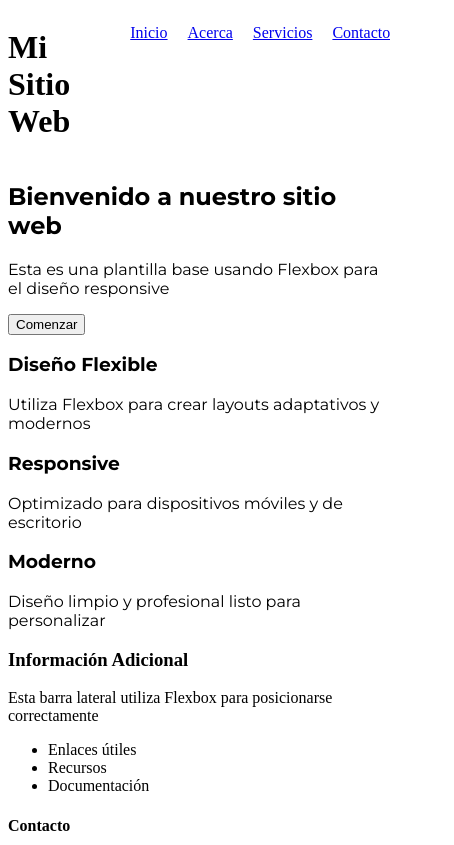
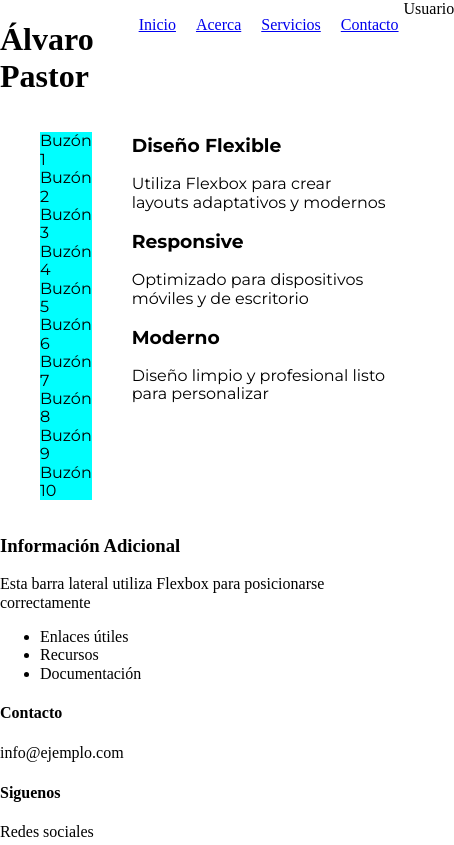
Before and after one commit to alvaropas17/cssEjerPractico1, a website: page index.html in a window 390 px wide. Shown: the top 845 px of the page, 454 px wide, since content can reach past the window. Drawn offline with nearby package versions, Linux system fonts and the light colour scheme.

Commit message:
Add normalize.css and update index.html with new structure and styles
- Integrated normalize.css for consistent styling across browsers.
- Updated index.html to include a title, normalize.css link, and modified header content.
- Enhanced main content layout with new container and user section.
- Added a new buzón section for displaying list items.
- Improved styles in styles.css for better layout and responsiveness.

```diff
--- a/index.html
+++ b/index.html
@@ -1,18 +1,22 @@
 <!DOCTYPE html>
 <html lang="es">
+
 <head>
     <meta charset="UTF-8">
     <meta name="viewport" content="width=device-width, initial-scale=1.0">
     <title>Flexbox Website Boilerplate</title>
+    <link rel="stylesheet" href="./node_modules/normalize.css/normalize.css">
     <link rel="stylesheet" href="/styles.css">
 </head>
+
 <body>
-    <div class="container">
+    <div id="container">
         <!-- Header -->
         <header class="header">
             <div class="logo">
-                <h1>Mi Sitio Web</h1>
+                <h1>Álvaro Pastor</h1>
             </div>
+
             <nav class="navigation">
                 <ul>
                     <li><a href="#inicio">Inicio</a></li>
@@ -21,19 +25,36 @@
                     <li><a href="#contacto">Contacto</a></li>
                 </ul>
             </nav>
+            <div id="usuario">Usuario</div>
+
         </header>
 
         <!-- Main Content Area -->
         <main class="main-content">
             <!-- Hero Section -->
-            <section class="hero">
+            <!-- <section class="hero">
                 <div class="hero-content">
                     <h2>Bienvenido a nuestro sitio web</h2>
                     <p>Esta es una plantilla base usando Flexbox para el diseño responsive</p>
                     <button class="cta-button">Comenzar</button>
                 </div>
-            </section>
+            </section> -->
 
+
+            <div id="buzon">
+                <ul>
+                    <li>Buzón 1</li>
+                    <li>Buzón 2</li>
+                    <li>Buzón 3</li>
+                    <li>Buzón 4</li>
+                    <li>Buzón 5</li>
+                    <li>Buzón 6</li>
+                    <li>Buzón 7</li>
+                    <li>Buzón 8</li>
+                    <li>Buzón 9</li>
+                    <li>Buzón 10</li>
+                </ul>
+            </div>
             <!-- Content Sections -->
             <section class="content-section">
                 <div class="content-grid">
@@ -85,4 +106,5 @@
         </footer>
     </div>
 </body>
+
 </html>
--- /dev/null
+++ b/package.json
@@ -0,0 +1,5 @@
+{
+  "dependencies": {
+    "normalize.css": "^8.0.1"
+  }
+}
--- a/styles.css
+++ b/styles.css
@@ -1,13 +1,39 @@
 @import url('https://fonts.googleapis.com/css2?family=Montserrat:ital,wght@0,100..900;1,100..900&display=swap');
+
+#container {
+    max-width: 1600px;
+    margin: 0 auto;
+}
+
+#container header {
+    display: flex;
+    justify-content: space-between;
+    gap: 5px;
+}
 
 .main-content {
     font-family: "Montserrat", sans-serif;
 }
 
-.header, .navigation ul {
+main {
+    display: flex;
+}
+
+.navigation ul {
     display: flex;
     gap: 20px;
     list-style: none;
+}
+
+
+#buzon ul li {
+    background-color: aqua;
+    list-style: none;
+    display: block;
+}
+
+.content-section {
+    margin-left: 40px;
 }
 
 /* .navigation ul {
```
Also changed, not shown: 1 other file.
